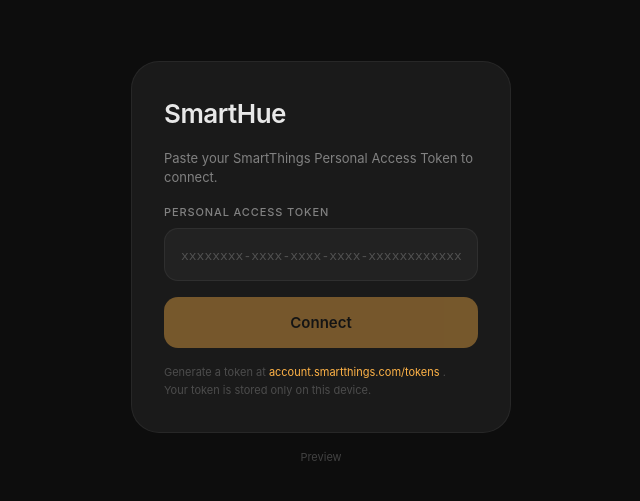
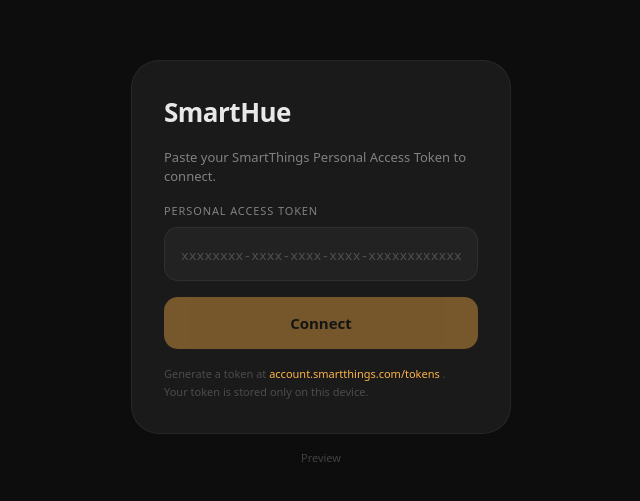
Before and after one commit to sebastianthulin/smartthings-hue, a website built with Vite: page index.html in a window 1280 px wide. Shown: the part 161-662 px from the top of the page, 319-959 px from the left. Built offline with nearby package versions, Linux system fonts and the light colour scheme.

Commit message:
fix: native font face.

```diff
--- a/src/styles/tokens.scss
+++ b/src/styles/tokens.scss
@@ -21,7 +21,7 @@
 $color-success:          #5adb87;
 
 // Typography
-$font-family:      -apple-system, BlinkMacSystemFont, 'SF Pro Display', 'Segoe UI', system-ui, sans-serif;
+$font-family:      system-ui, -apple-system, BlinkMacSystemFont, 'Segoe UI', Roboto, sans-serif;
 $font-size-xs:     11px;
 $font-size-sm:     13px;
 $font-size-base:   15px;
```
